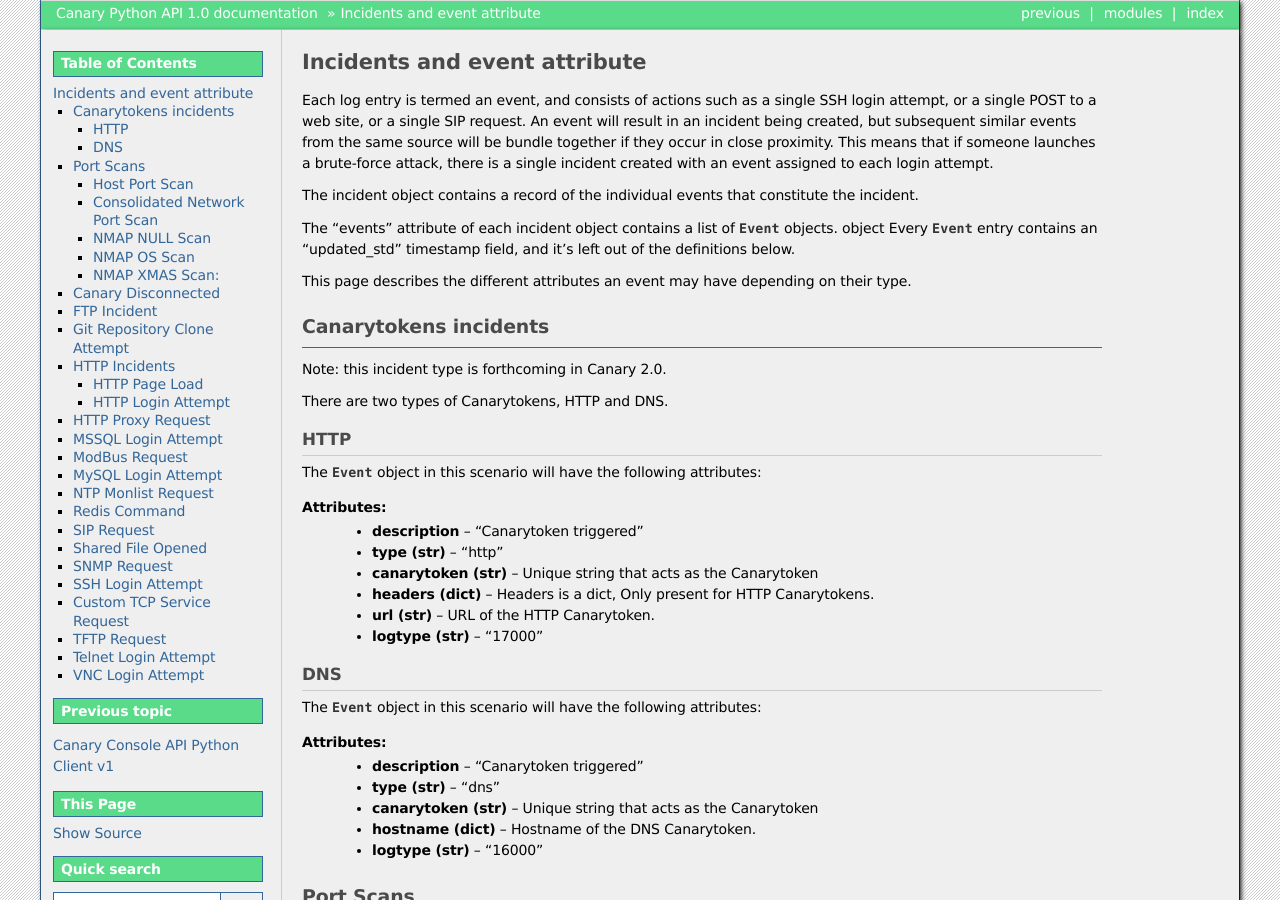
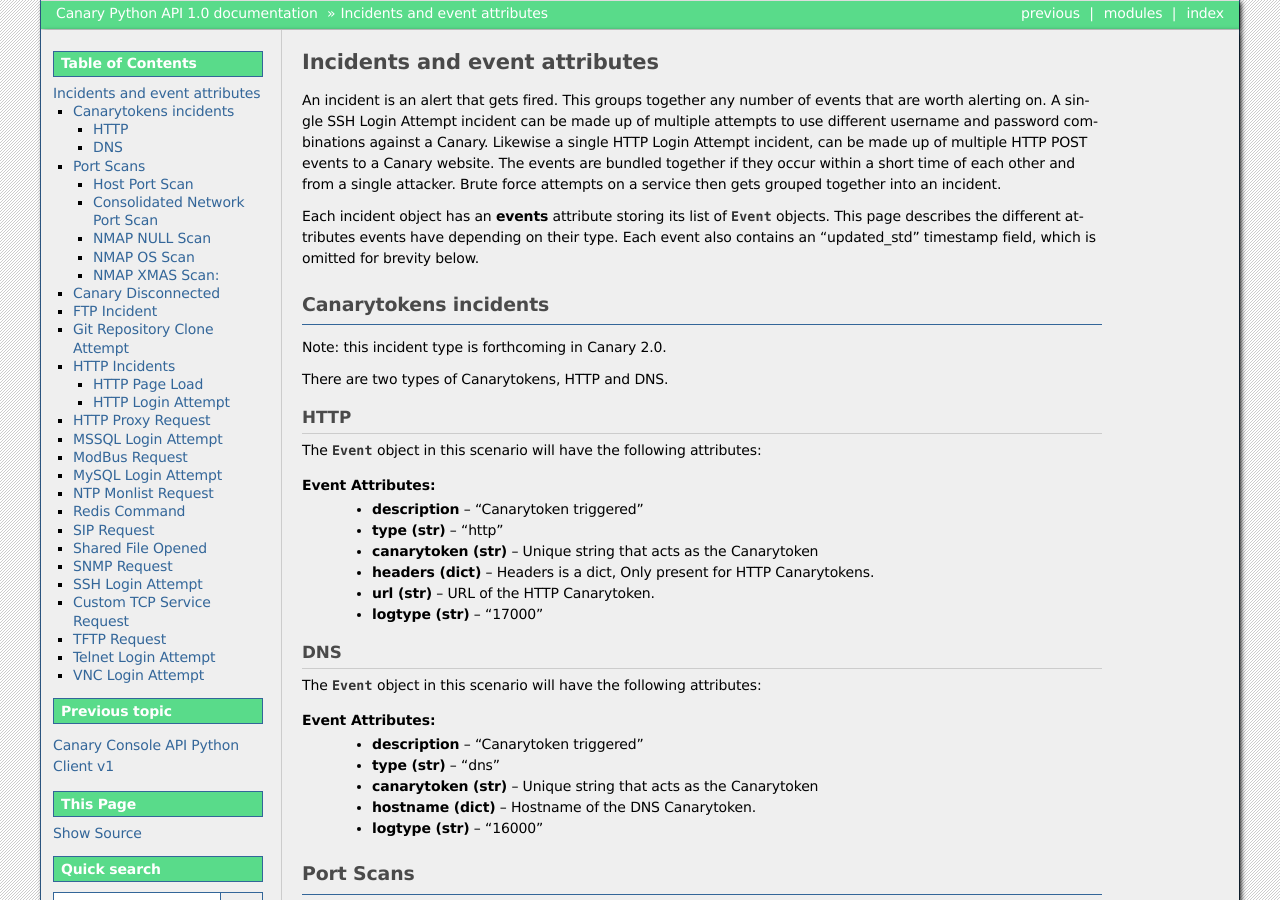
Before and after one commit to thinkst/canarytools-python, a Sphinx documentation site: the page built from docs/incident_attributes.rst, in a window 1280 px wide and 900 px high. Built offline with Sphinx 7.4.7, drawn with Linux system fonts in a browser that asks for light colours; some of the changed text lies outside the part shown.

Commit message:
Update docs to clarify difference between incidents and events

```diff
--- a/docs/incident_attributes.rst
+++ b/docs/incident_attributes.rst
@@ -1,17 +1,12 @@
 .. _incidents-events-ref:
 
-Incidents and event attribute
+Incidents and event attributes
 ********************************
 
-Each log entry is termed an event, and consists of actions such as a single SSH login attempt, or a single POST to a web site, or a single SIP request. An event will result in an incident being created, but subsequent similar events from the same source will be bundle together if they occur in close proximity. This means that if someone launches a brute-force attack, there is a single incident created with an event assigned to each login attempt.
+An incident is an alert that gets fired. This groups together any number of events that are worth alerting on. A single SSH Login Attempt incident can be made up of multiple attempts to use different username and password combinations against a Canary. Likewise a single HTTP Login Attempt incident, can be made up of multiple HTTP POST events to a Canary website. The events are bundled together if they occur within a short time of each other and from a single attacker. Brute force attempts on a service then gets grouped together into an incident.
 
-The incident object contains a record of the individual events that constitute the incident.
+Each incident object has an **events** attribute storing its list of :class:`Event <Event>` objects. This page describes the different attributes events have depending on their type. Each event also contains an "updated_std" timestamp field, which is omitted for brevity below.
 
-The "events" attribute of each incident object contains a list of :class:`Event <Event>` objects.
-object
-Every :class:`Event <Event>` entry contains an "updated_std" timestamp field, and it's left out of the definitions below.
-
-This page describes the different attributes an event may have depending on their type.
 
 Canarytokens incidents
 ========================
@@ -118,11 +113,13 @@
 
 The :class:`Event <Event>` object in this scenario will have the following attributes:
 
-**Attributes:**
-    - **description** -- "FTP Login Attemp"
+**Incident Attributes:**
+    - **description** -- "FTP Login Attempt"
+    - **logtype (str)** -- "2000"
+
+**Event Attributes:**
     - **username (list)** -- Attacker supplied username.
     - **password (list** --  Attacked supplied password.
-    - **logtype (str)** -- "2000"
 
 
 Git Repository Clone Attempt
@@ -131,11 +128,13 @@
 
 The :class:`Event <Event>` object in this scenario will have the following attributes:
 
-**Attributes:**
+**Incident Attributes:**
     - **description** -- "Git Repository Clone Attempt"
+    - **logtype (str)** -- "19001"
+
+**Event Attributes:**
     - **host (list)** -- Git client's view of the Canary's hostname.
     - **repo (str)** -- Name of the repository the client attempted to clone.
-    - **logtype (str)** -- "19001"
 
 
 HTTP Incidents
@@ -150,12 +149,14 @@
 
 The :class:`Event <Event>` object in this scenario will have the following attributes:
 
-**Attributes:**
+**Incident Attributes:**
     - **description** -- "HTTP Page Load"
+    - **logtype (str)** -- "3000"
+
+**Event Attributes:**
     - **path (list)** -- Web path requested by the source.
     - **useragent (str)** -- Useragent of the source's browser.
     - **channel (str)** -- Optional. Set to 'TLS' if an encrypted site is configured, otherwise absent.
-    - **logtype (str)** -- "3000"
 
 
 HTTP Login Attempt
@@ -163,14 +164,16 @@
 
 The :class:`Event <Event>` object in this scenario will have the following attributes:
 
-**Attributes:**
+**Incident Attributes:**
     - **description** -- "HTTP Login Attempt"
+    - **logtype (str)** -- "3001"
+
+**Event Attributes:**
     - **username (str)** -- Attack supplied username.
     - **password (str)** -- Attacked supplied password.
     - **path (list)** -- Web path requested by the source.
     - **useragent (str)** -- Useragent of the source's browser.
     - **channel (str)** -- Optional. Set to 'TLS' if an encrypted site is configured, otherwise absent.
-    - **logtype (str)** -- "3001"
 
 
 HTTP Proxy Request
@@ -179,13 +182,15 @@
 
 The :class:`Event <Event>` object in this scenario will have the following attributes:
 
-**Attributes:**
+**Incident Attributes:**
     - **description** -- "HTTP Proxy Request"
+    - **logtype (str)** -- "7001"
+
+**Event Attributes:**
     - **username (str)** -- Attack supplied username.
     - **password (str)** -- Attacked supplied password.
     - **url (str)** -- URL requested by the source.
     - **useragent (str)** -- Useragent of the source's browser.
-    - **logtype (str)** -- "7001"
 
 
 MSSQL Login Attempt
@@ -196,15 +201,17 @@
 
 The :class:`Event <Event>` object in this scenario will have the following attributes:
 
-**Attributes:**
+**Incident Attributes:**
     - **description** -- "MSSQL Login Attempt"
+    - **logtype (str)** -- "9001" - SQL Server authentication.
+    - **logtype (str)** -- "9002" - Windows authentication.
+
+
+**Event Attributes:**
     - **username (str)** -- Attack supplied username.
     - **password (str)** -- Optional. Attacker supplied database password
     - **hostname (str)** -- Optional. Attacker supplied hostname.
     - **domainname (str)** -- Optional. Attacker supplied Active Directory name.
-    - **logtype (str)** -- "9001" - SQL Server authentication.
-    - **logtype (str)** -- "9002" - Windows authentication.
-
 
 ModBus Request
 =================
@@ -214,16 +221,19 @@
 
 The :class:`Event <Event>` object in this scenario will have the following attributes:
 
-**Attributes:**
+**Incident Attributes:**
     - **description** -- "ModBus Request"
+    - **logtype (str)** -- "18001" (Modbus Query Function)
+    - **logtype (str)** -- "18002" (Modbus Read Function)
+    - **logtype (str)** -- "18003" (Modbus Write Function)
+
+
+**Event Attributes:**
     - **unit_id (str)** -- ModBus unit target.
     - **func_code (str)** -- ModBus function code.
     - **func_name (str)** -- Optional. ModBus function name, if available.
     - **sfunc_code (str)** -- Optional. ModBus subfunction code, if available.
     - **sfunc_nmae (str)** -- Optional. ModBus subfunction name, if available.
-    - **logtype (str)** -- "18001" (Modbus Query Function)
-    - **logtype (str)** -- "18002" (Modbus Read Function)
-    - **logtype (str)** -- "18003" (Modbus Write Function)
 
 MySQL Login Attempt
 ======================
@@ -233,13 +243,15 @@
 
 The :class:`Event <Event>` object in this scenario will have the following attributes:
 
-**Attributes:**
+**Incident Attributes:**
     - **description** -- "MySQL Login Attempt"
+    - **logtype (str)** -- "8001
+
+**Event Attributes:**
     - **username (str)** -- Attacker supplied database username.
     - **client_hash (str)** -- Attacker supplied database password hash.
     - **salt (str)** -- Attacker supplied database password hash salt.
     - **password (str)** -- Recovered password if possible, otherwise '<Password not in common list>'
-    - **logtype (str)** -- "8001
 
 
 NTP Monlist Request
@@ -248,13 +260,16 @@
 
 The :class:`Event <Event>` object in this scenario will have the following attributes:
 
-**Attributes:**
+**Incident Attributes:**
     - **description** -- "NTP Monlist Request"
+    - **logtype (str)** -- "11001
+
+**Event Attributes:**
     - **ntp_cmd (str)** -- Name of the NTP command sent. Currently is 'monlist'.
     - **client_hash (str)** -- Attacker supplied database password hash.
     - **salt (str)** -- Attacker supplied database password hash salt.
     - **password (str)** -- Recovered password if possible, otherwise '<Password not in common list>'
-    - **logtype (str)** -- "11001
+
 
 
 Redis Command
@@ -265,11 +280,13 @@
 
 The :class:`Event <Event>` object in this scenario will have the following attributes:
 
-**Attributes:**
+**Incident Attributes:**
     - **description** -- "NTP Monlist Request"
+    - **logtype (str)** -- "21001
+
+**Event Attributes:**
     - **cmd (str)** -- Redis command issued by the attacker.
     - **args (str)** -- Arguments to the command.
-    - **logtype (str)** -- "21001
 
 
 SIP Request
@@ -278,11 +295,13 @@
 
 The :class:`Event <Event>` object in this scenario will have the following attributes:
 
-**Attributes:**
+**Incident Attributes:**
     - **description** -- "SIP Request"
+    - **logtype (str)** -- "15001
+
+**Event Attributes:**
     - **headers (dict)** -- Dict of the SIP headers included in the request.
     - **args (str)** -- Arguments to the command.
-    - **logtype (str)** -- "15001
 
 
 Shared File Opened
@@ -292,8 +311,11 @@
 
 The :class:`Event <Event>` object in this scenario will have the following attributes:
 
-**Attributes:**
+**Incident Attributes:**
     - **description** -- "Shared File Opened"
+    - **logtype (str)** -- "5000
+
+**Event Attributes:**
     - **user (str)** --  Username supplied by the attacker.
     - **filename (str)** -- Name of file on the Canary that was accessed.
     - **auditaction (str)** -- Type of file action. Currently only 'pread'.
@@ -316,11 +337,13 @@
 
 The :class:`Event <Event>` object in this scenario will have the following attributes:
 
-**Attributes:**
+**Incident Attributes:**
     - **description** -- "SNMP Request"
+    - **logtype (str)** -- "13001"
+
+**Event Attributes:**
     - **community_string (str)** -- SNMP community string supplied by attacker.
     - **requests (str)** -- SNMP OID requested by the attacker.
-    - **logtype (str)** -- "13001"
 
 SSH Login Attempt
 ===================
@@ -330,15 +353,17 @@
 
 The :class:`Event <Event>` object in this scenario will have the following attributes:
 
-**Attributes:**
+**Incident Attributes:**
     - **description** -- "SSH Login Attempt"
-    - **username (str)** -- SNMP community string supplied by attacker.
-    - **password (str)** -- SNMP OID requested by the attacker.
-    - **localversion (str)** -- SNMP community string supplied by attacker.
-    - **remoteversion (str)** -- SNMP OID requested by the attacker.
-    - **key (str)** -- SNMP community string supplied by attacker.
-    - **watched_credentials (str)** -- SNMP OID requested by the attacker.
     - **logtype (str)** -- "4002"
+
+**Event Attributes:**
+    - **username (str)** -- SSH username
+    - **password (str)** -- SSH password
+    - **localversion (str)** -- SSH server string supplied by canary.
+    - **remoteversion (str)** -- SSH client string supplied by the attacker.
+    - **key (str)** -- SSH key used by attacker.
+    - **watched_credentials (str)** -- Indicates whether this an SSH key watched for.
 
 Custom TCP Service Request
 ============================
@@ -348,8 +373,11 @@
 
 The :class:`Event <Event>` object in this scenario will have the following attributes:
 
-**Attributes:**
+
+**Incident Attributes:**
     - **description** -- "Custom TCP Service Request"
+
+**Event Attributes:**
     - **banner_id (str)** -- Multiple banners are supported, the id identifies which banner service was triggered.
     - **data (str)** -- Optional. Attacker's supplied data.
     - **function (str)** -- Indicates which trigger fired, either 'DATA_RECEIVED' for when a banner was sent after the attacker sent data, or 'CONNECTION_MADE' for when a banner was sent immediately on connection.
@@ -362,11 +390,13 @@
 
 The :class:`Event <Event>` object in this scenario will have the following attributes:
 
-**Attributes:**
+**Incident Attributes:**
     - **description** -- "TFTP Request"
+    - **logtype (str)** -- "10001"
+
+**Event Attributes:**
     - **filename (str)** -- Name of file the attacker tried to act on.
     - **opcode (str)** -- File action, either 'READ' or 'WRITE'
-    - **logtype (str)** -- "10001"
 
 
 Telnet Login Attempt
@@ -375,11 +405,13 @@
 
 The :class:`Event <Event>` object in this scenario will have the following attributes:
 
-**Attributes:**
+**Incident Attributes:**
     - **description** -- "Telnet Login Attempt"
+    - **logtype (str)** -- "6001"
+
+**Event Attributes:**
     - **username (str)** -- Attacker supplied username.
     - **password (str)** -- Attacker supplied password.
-    - **logtype (str)** -- "6001"
 
 VNC Login Attempt
 ====================
@@ -387,11 +419,11 @@
 
 VNC passwords are not transmitted in the clear. Instead a hashed version is sent. The Canary will test the hashed password against a handful of common passwords to guess the password, but the hash parameters are also reported so the administrator can crack the hash on more powerful rigs.
 
-The :class:`Event <Event>` object in this scenario will have the following attributes:
+**Incident Attributes:**
+    - **description** -- "VNC Login Attempt"
+    - **logtype (str)** -- "12001"
 
-**Attributes:**
-    - **description** -- "VNC Login Attempt"
+**Event Attributes:**
     - **password (str)** -- Cracked password if very weak.
     - **server_challenge (str)** -- VNC password hashing parameter.
     - **client_response (str)** -- VNC password hashing parameter.
-    - **logtype (str)** -- "12001"
```
Also changed, not shown: other parts of docs/incident_attributes.rst (+3 -4 lines).
